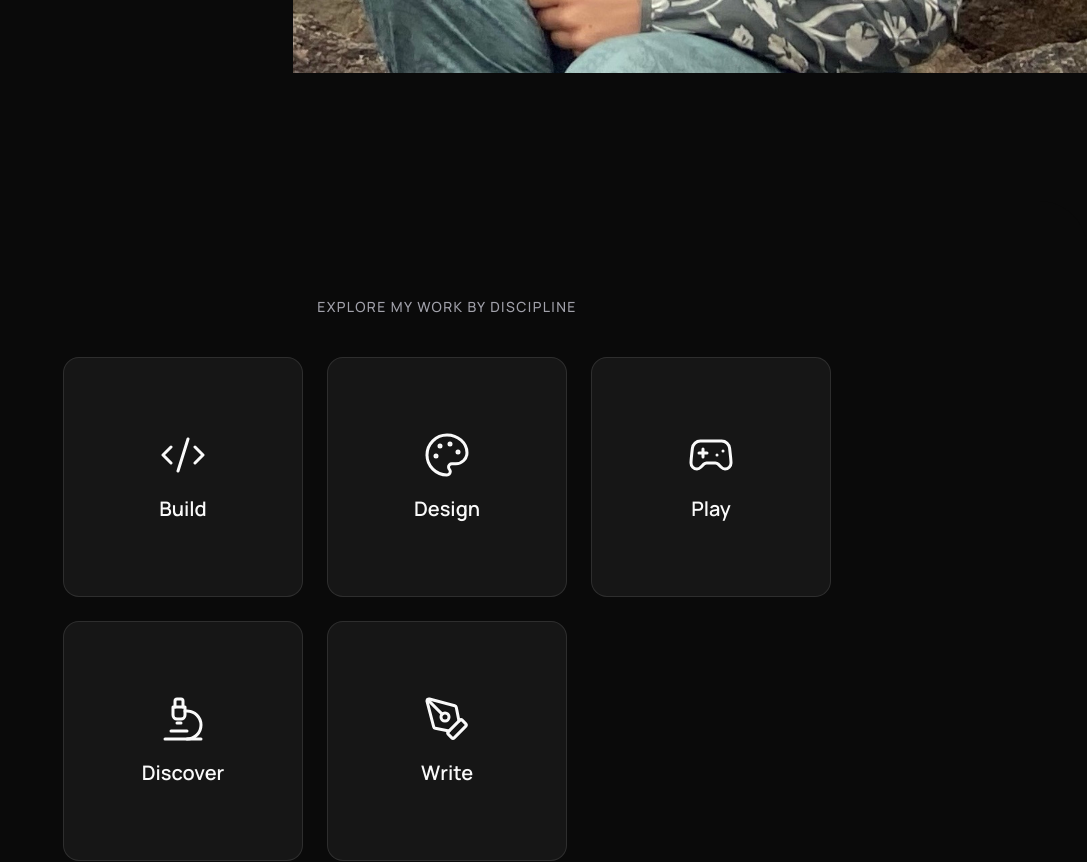
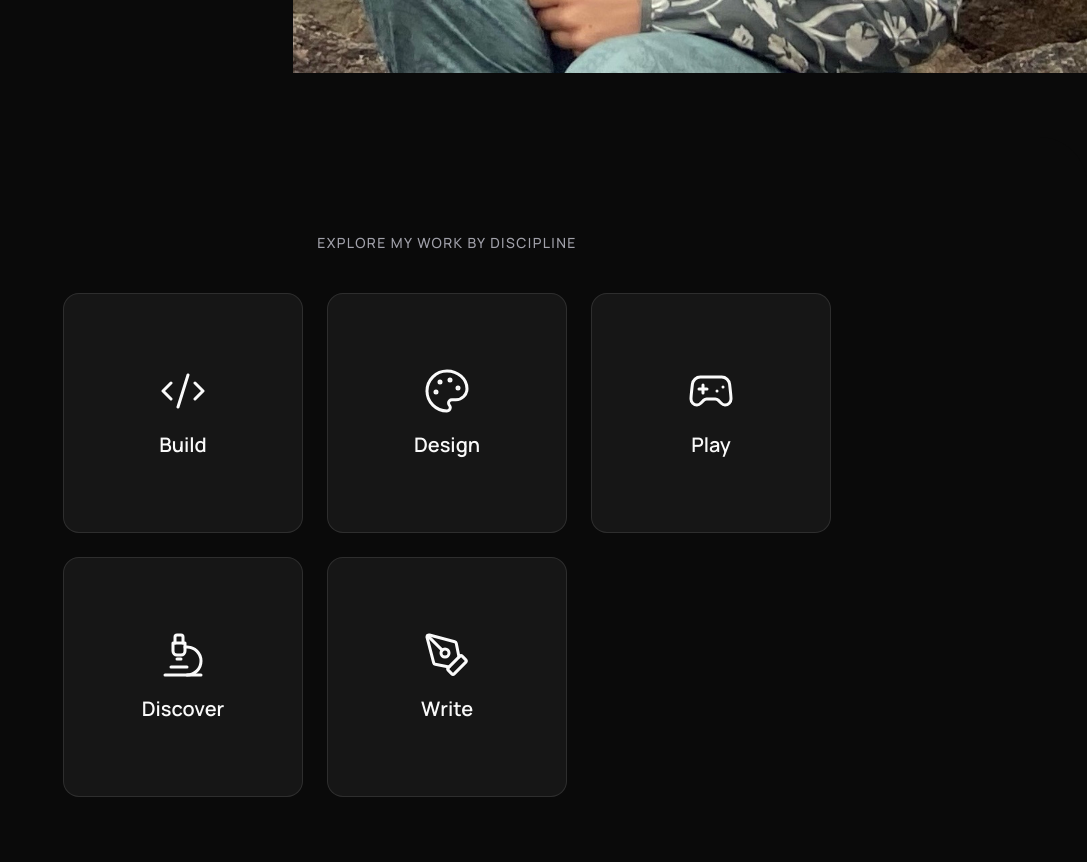
Before and after one commit to rileyb3/portfolio, a Next.js app: page / in a window 1280 px wide. Shown: the part 780-1642 px from the top of the page, without its empty margins (193-1280 px from the left). Built offline with nearby package versions, Linux system fonts and the light colour scheme.

Commit message:
Increase Disciplines/hero overlap further

```diff
--- a/src/components/Disciplines.tsx
+++ b/src/components/Disciplines.tsx
@@ -55,7 +55,7 @@ export default function Disciplines() {
     <section
       id="disciplines"
       ref={ref}
-      className="relative z-20 -mt-36 scroll-mt-6 rounded-t-[3rem] bg-ink px-6 pb-24 pt-16 text-center sm:-mt-48 sm:pb-32 sm:pt-24"
+      className="relative z-20 -mt-48 scroll-mt-6 rounded-t-[3rem] bg-ink px-6 pb-24 pt-16 text-center sm:-mt-64 sm:pb-32 sm:pt-24"
     >
       <div className="mx-auto max-w-5xl">
         <h2 className="mb-10 text-sm font-medium uppercase tracking-widest text-muted">
```
